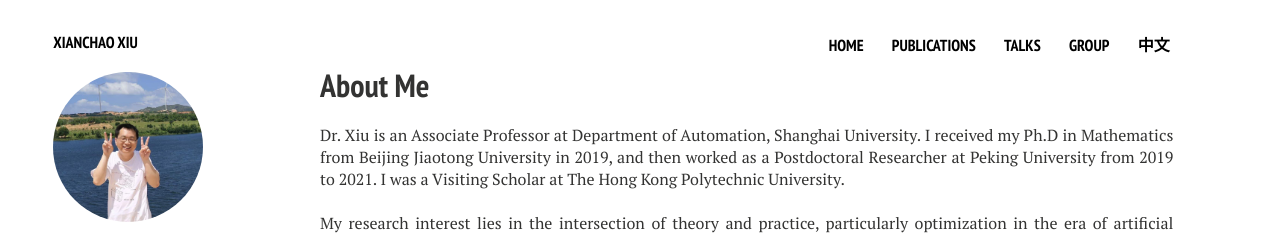
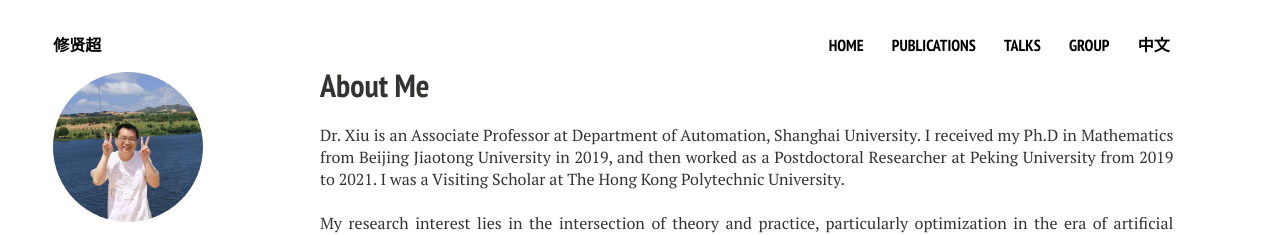
Before and after one commit to xianchaoxiu/xianchaoxiu.github.io, a Jekyll site: the page built from index.md, in a window 1280 px wide. Shown: the top 235 px of the page. Built offline with Jekyll 4.4.1, drawn with Linux system fonts in a browser that asks for light colours; nearby versions of some CDN libraries.

Commit message:
Update _config.yml

```diff
--- a/_config.yml
+++ b/_config.yml
@@ -1,6 +1,6 @@
 # Site wide configuration
 
-title:            Xianchao Xiu
+title:            修贤超
 locale:           en_US
 url:
 
```
